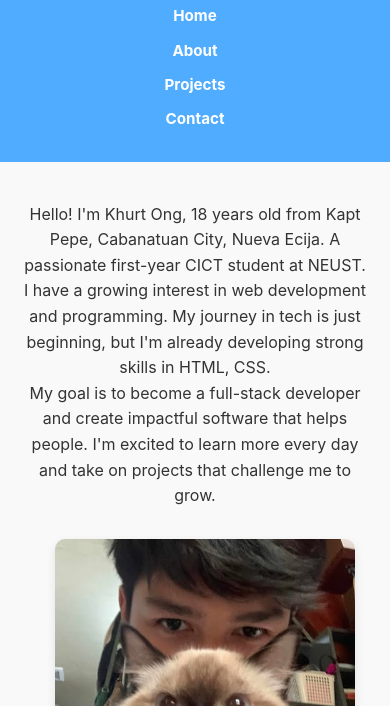
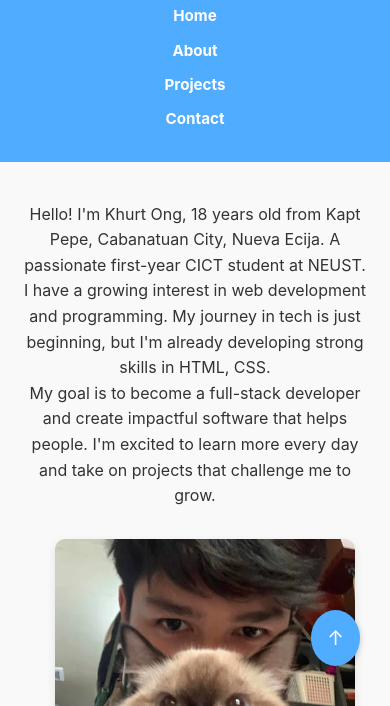
Before and after one commit to khurtong/PersonalWebsite, a plain HTML site: page index.html in a window 390 px wide. Shown: the part 138-844 px from the top of the page. Drawn offline with Linux system fonts and the light colour scheme.

Commit message:
Update index.html

```diff
--- a/index.html
+++ b/index.html
@@ -198,10 +198,30 @@
       .home-image {
         max-width: 80%;
       }
+      #scrollTopBtn {
+        position: fixed;
+        bottom: 40px;
+        right: 30px;
+        background-color: #4facfe;
+        color: white;
+        padding: 12px 16px;
+        border: none;
+        border-radius: 50%;
+        font-size: 20px;
+        text-align: center;
+        text-decoration: none;
+        box-shadow: 0 2px 6px rgba(0,0,0,0.2);
+        z-index: 100;
+      }
+
+      #scrollTopBtn:hover {
+        background-color: #006aff;
+      }
     }
   </style>
 </head>
 <body>
+  <a id="top"></a>
   <header>
     <h1>Welcome to My Personal Website</h1>
     <nav>
@@ -273,5 +293,6 @@
   <footer>
     <p class="copyright">&copy; 2025 Khurt. All rights reserved.</p>
   </footer>
+  <a href="#top" id="scrollTopBtn" title="Back to top">↑</a>
 </body>
 </html>
```
